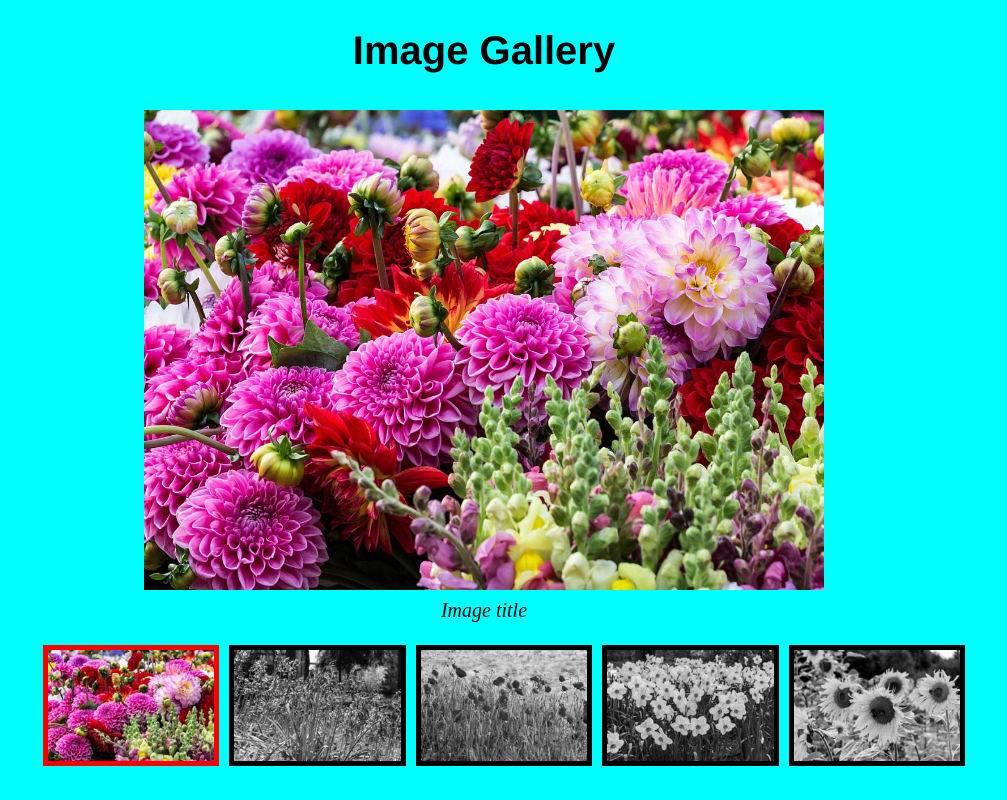
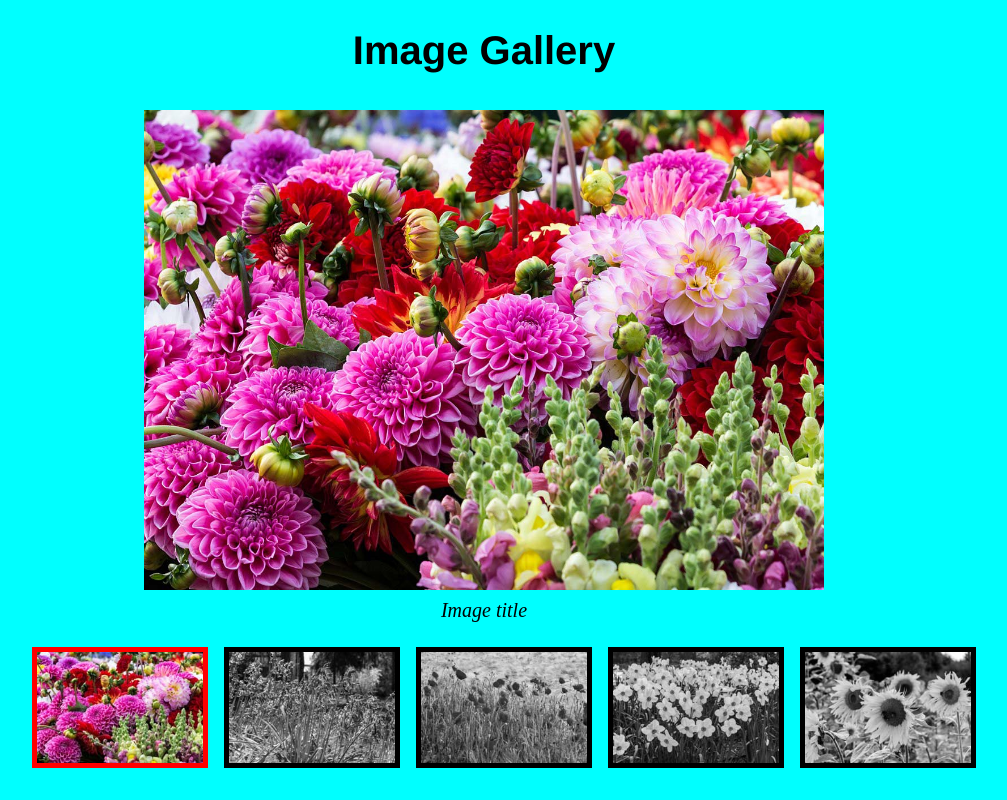
Before and after one commit to JayCBreak/COMP1073-Assignment2, a plain HTML site: page index.html in a window 1280 px wide. Shown: the whole page, without its empty margins (156-1163 px from the left). Drawn offline with Linux system fonts and the light colour scheme.

Commit message:
Added bonus marks

```diff
--- a/css/gallery.css
+++ b/css/gallery.css
@@ -53,7 +53,7 @@ body {
 /*Remove bullet points on images*/
 #gallery ul li {
     list-style-type: none;
-    margin: 10px;
+    margin: 1vw;
 }
 
 /*Thumbnail Images*/
```
